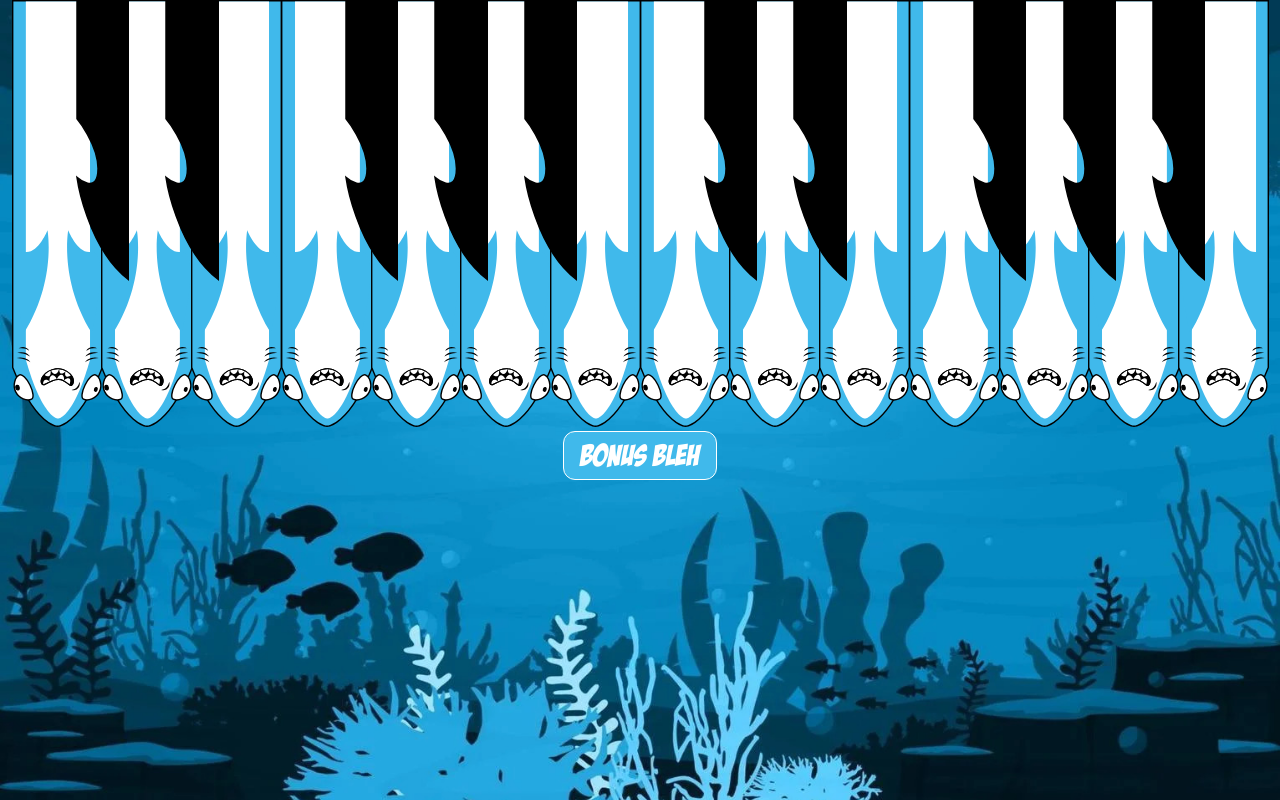
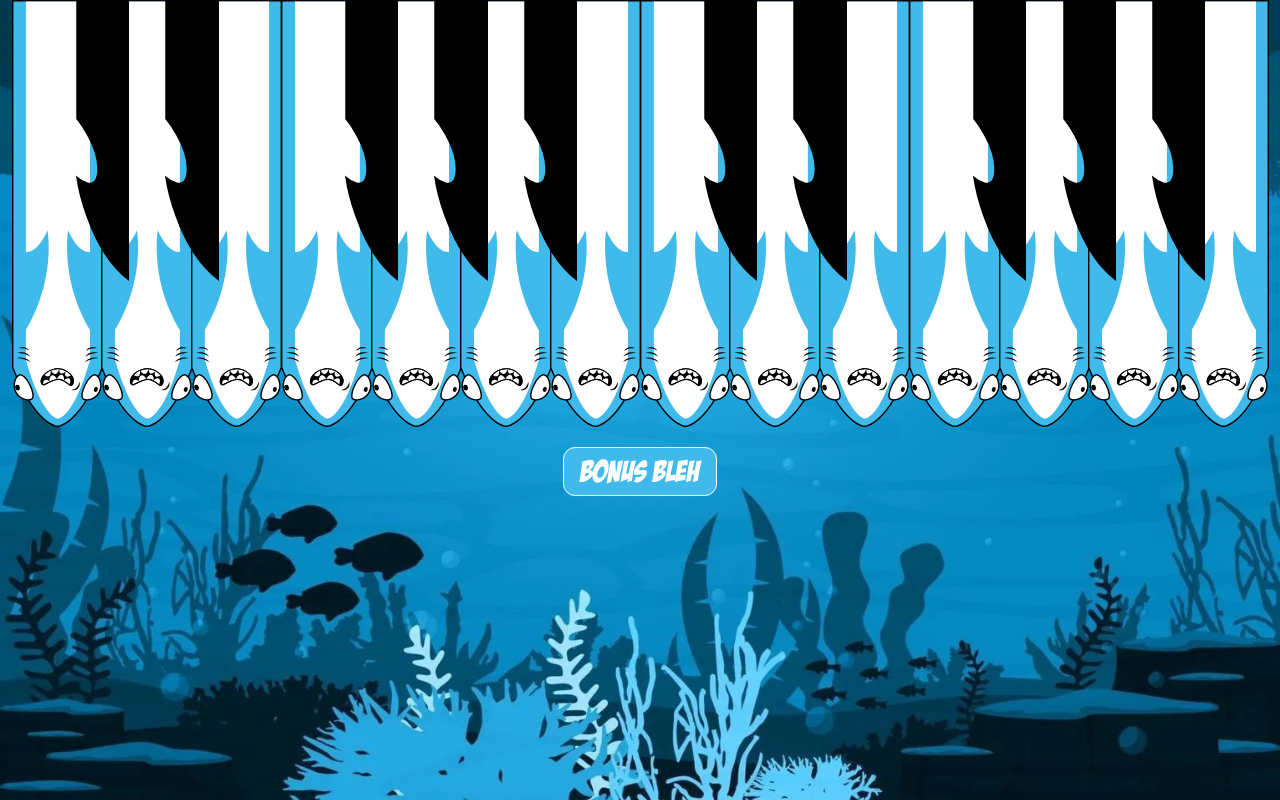
Before and after one commit to Phanabani/poon-piano, a React (Create React App) app: page / in a window 1280 px wide. Both pictures are taken after a click on the button "START". Built offline with nearby package versions, Linux system fonts and the light colour scheme.

Commit message:
Fix margin on BonusButton

```diff
--- a/src/components/BonusButton.tsx
+++ b/src/components/BonusButton.tsx
@@ -12,7 +12,7 @@ const styles: { [key: string]: CSSProperties } = {
     backgroundColor: '#40b9eb', // TODO: Change based on theme
     color: 'white',
     border: '1px solid white',
-    marginTop: '16px 0',
+    margin: '16px 0',
   },
 };
 
```
